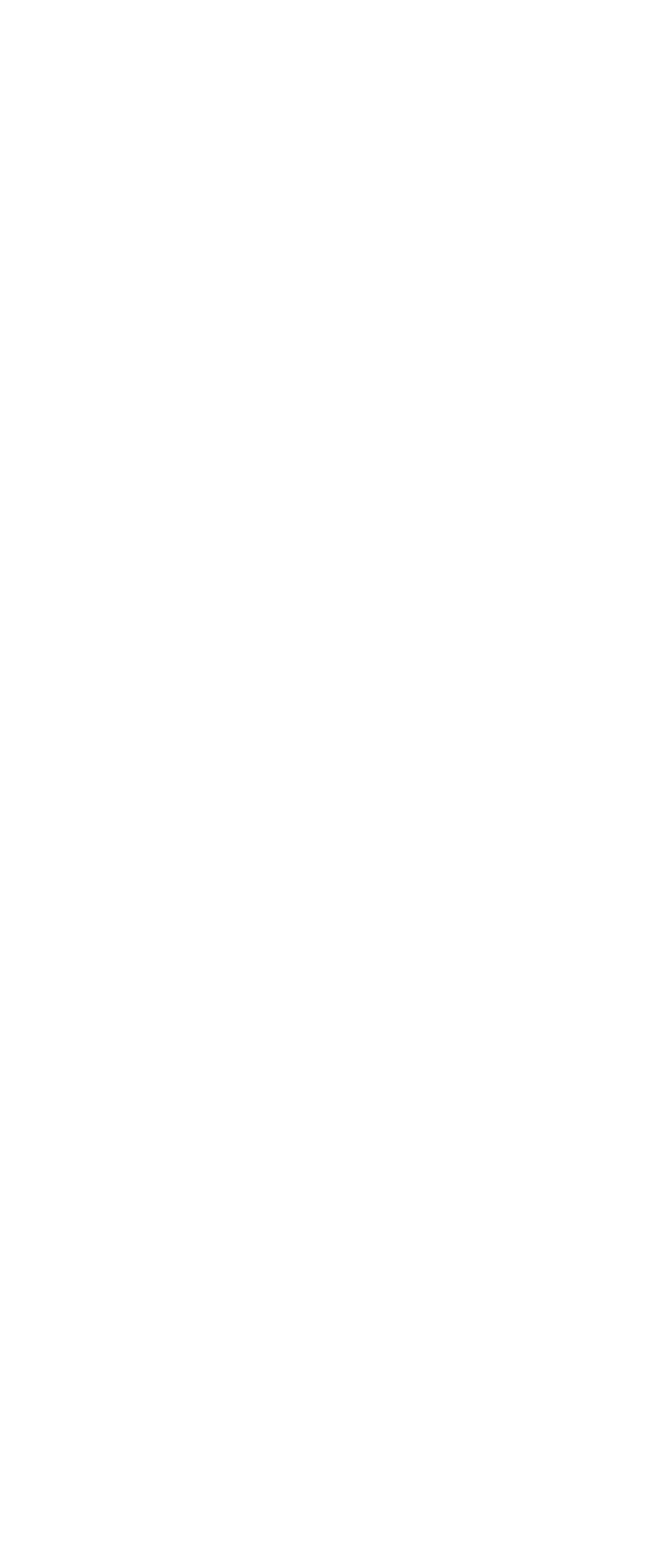
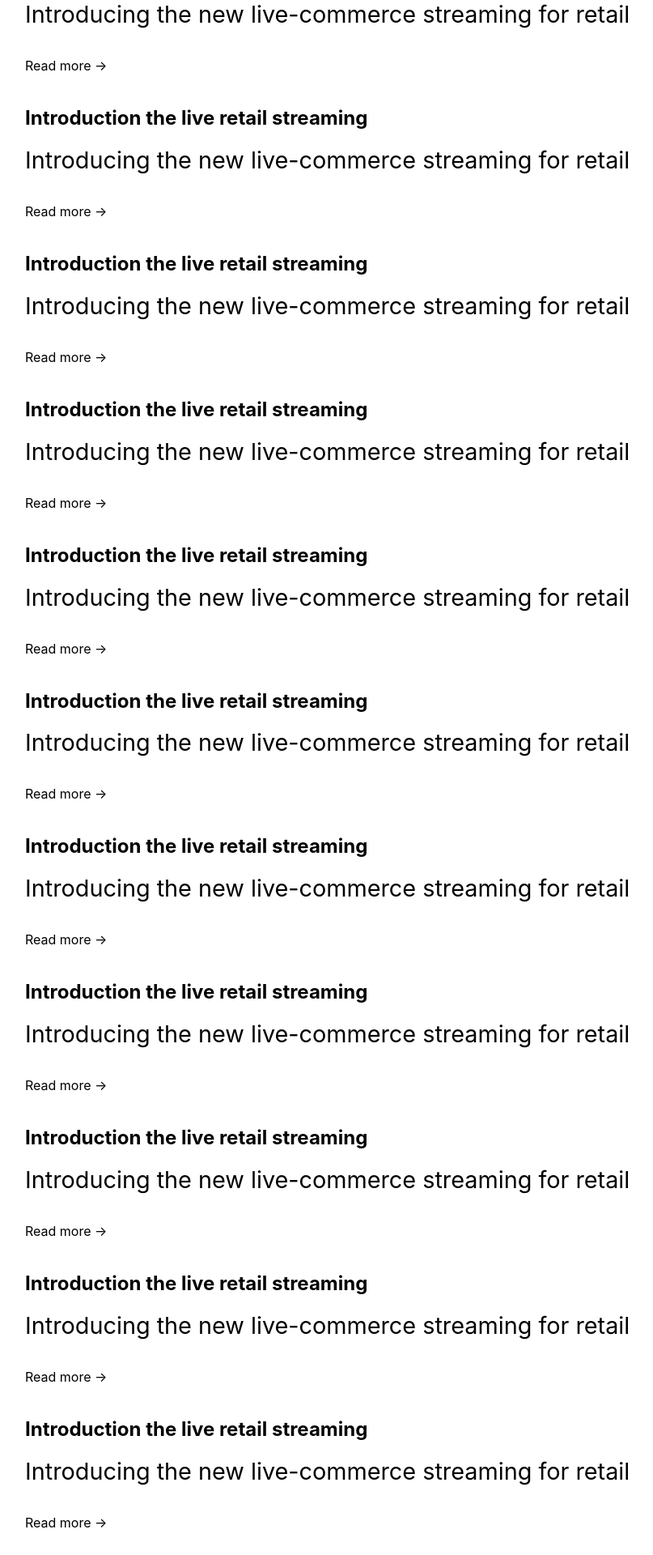
Before and after one commit to rammurmu/next, a Next.js app: page /blog in a window 1280 px wide. Shown: the part 740-2660 px from the top of the page at 81% size, without its empty margins (1-808 px from the left). Before the commit the page ends 865 px from the top, so only its background shows below. Built offline with nearby package versions, Linux system fonts and the light colour scheme.

Commit message:
Update blog.js

```diff
--- a/pages/blog.js
+++ b/pages/blog.js
@@ -23,6 +23,111 @@ export default function Blog() {
        <a>Read more &rarr;</a>
        </Link>
        <br />
+       <h2>Introduction the live retail streaming </h2>
+        <p>Introducing the new live-commerce streaming for retail</p>
+       <br />
+       <Link href="/posts/second-post">
+       <a>Read more &rarr;</a>
+       </Link>
+       <br />
+       <h2>Introduction the live retail streaming </h2>
+        <p>Introducing the new live-commerce streaming for retail</p>
+       <br />
+       <Link href="/posts/second-post">
+       <a>Read more &rarr;</a>
+       </Link>
+       <br />
+       <h2>Introduction the live retail streaming </h2>
+        <p>Introducing the new live-commerce streaming for retail</p>
+       <br />
+       <Link href="/posts/second-post">
+       <a>Read more &rarr;</a>
+       </Link>
+       <br />
+       <h2>Introduction the live retail streaming </h2>
+        <p>Introducing the new live-commerce streaming for retail</p>
+       <br />
+       <Link href="/posts/second-post">
+       <a>Read more &rarr;</a>
+       </Link>
+       <br />
+       <h2>Introduction the live retail streaming </h2>
+        <p>Introducing the new live-commerce streaming for retail</p>
+       <br />
+       <Link href="/posts/second-post">
+       <a>Read more &rarr;</a>
+       </Link>
+       <br />
+       <h2>Introduction the live retail streaming </h2>
+        <p>Introducing the new live-commerce streaming for retail</p>
+       <br />
+       <Link href="/posts/second-post">
+       <a>Read more &rarr;</a>
+       </Link>
+       <br />
+       <h2>Introduction the live retail streaming </h2>
+        <p>Introducing the new live-commerce streaming for retail</p>
+       <br />
+       <Link href="/posts/second-post">
+       <a>Read more &rarr;</a>
+       </Link>
+       <br />
+       <h2>Introduction the live retail streaming </h2>
+        <p>Introducing the new live-commerce streaming for retail</p>
+       <br />
+       <Link href="/posts/second-post">
+       <a>Read more &rarr;</a>
+       </Link>
+       <br />
+       <h2>Introduction the live retail streaming </h2>
+        <p>Introducing the new live-commerce streaming for retail</p>
+       <br />
+       <Link href="/posts/second-post">
+       <a>Read more &rarr;</a>
+       </Link>
+       <br />
+      <h2>Introduction the live retail streaming </h2>
+        <p>Introducing the new live-commerce streaming for retail</p>
+       <br />
+       <Link href="/posts/second-post">
+       <a>Read more &rarr;</a>
+       </Link>
+       <br />
+       <h2>Introduction the live retail streaming </h2>
+        <p>Introducing the new live-commerce streaming for retail</p>
+       <br />
+       <Link href="/posts/second-post">
+       <a>Read more &rarr;</a>
+       </Link>
+       <br />
+       <h2>Introduction the live retail streaming </h2>
+        <p>Introducing the new live-commerce streaming for retail</p>
+       <br />
+       <Link href="/posts/second-post">
+       <a>Read more &rarr;</a>
+       </Link>
+       <br />
+       <h2>Introduction the live retail streaming </h2>
+        <p>Introducing the new live-commerce streaming for retail</p>
+       <br />
+       <Link href="/posts/second-post">
+       <a>Read more &rarr;</a>
+       </Link>
+       <br />
+       <h2>Introduction the live retail streaming </h2>
+        <p>Introducing the new live-commerce streaming for retail</p>
+       <br />
+       <Link href="/posts/second-post">
+       <a>Read more &rarr;</a>
+       </Link>
+       <br />
+       <h2>Introduction the live retail streaming </h2>
+        <p>Introducing the new live-commerce streaming for retail</p>
+       <br />
+       <Link href="/posts/second-post">
+       <a>Read more &rarr;</a>
+       </Link>
+       <br />
          <p>
           <Link href="/home">
             <a><button type="button" className={styles.button}>&larr; Back to Home</button></a>
```
